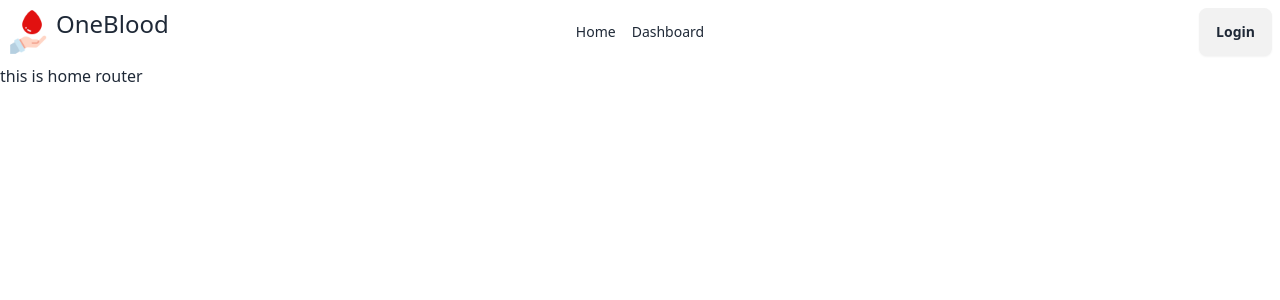
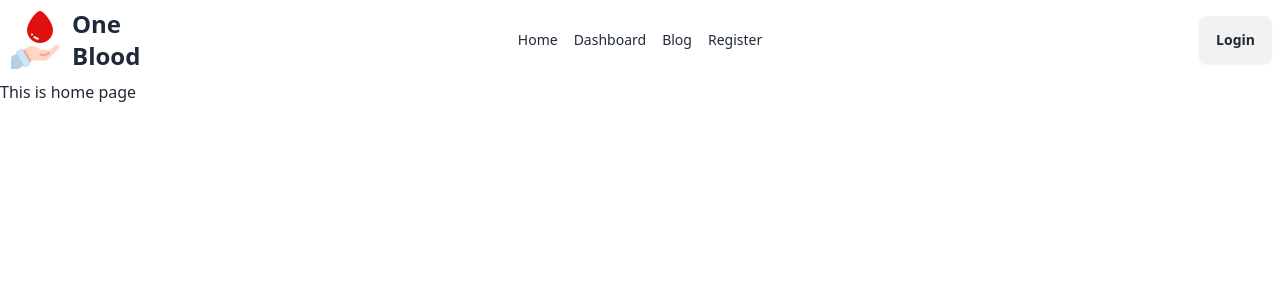
Before and after one commit to shorif2/blood-donation-application-client, a React (Vite) app: page / in a window 1280 px wide. Shown: the top 300 px of the page. Built offline with nearby package versions, Linux system fonts and the light colour scheme.

Commit message:
Home page created

```diff
--- a/src/components/Navbar/Navbar.jsx
+++ b/src/components/Navbar/Navbar.jsx
@@ -1,40 +1,38 @@
+import Container from "../Shared/Container";
 
 
 const Navbar = () => {
     return (
+        <Container>
             <div className="navbar bg-base-100">
             <div className="navbar-start">
                 <div className="dropdown">
                     <label tabIndex={0} className="btn btn-ghost lg:hidden">
                         <svg xmlns="http://www.w3.org/2000/svg" className="h-5 w-5" fill="none" viewBox="0 0 24 24" stroke="currentColor"><path strokeLinecap="round" strokeLinejoin="round" strokeWidth="2" d="M4 6h16M4 12h8m-8 6h16" /></svg>
                     </label>
-      <ul tabIndex={0} className="menu menu-sm dropdown-content mt-3 z-[1] p-2 shadow bg-base-100 rounded-box w-52">
-        <li><a>Item 1</a></li>
-        <li>
-          <a>Parent</a>
-          <ul className="p-2">
-            <li><a>Submenu 1</a></li>
-            <li><a>Submenu 2</a></li>
-          </ul>
-        </li>
-        <li><a>Item 3</a></li>
+                    <ul tabIndex={0} className="menu menu-sm gap-4 dropdown-content mt-3 z-[1] p-4 shadow bg-base-100 rounded-box w-52">
+                        <li>Home</li>
+                        <li>Dashboard</li>
                     </ul>
                 </div>
-    <div className="flex ">
-        <img className="w-12" src="/public/blood.png" alt="OneBlood Flow logo" />
-    <h2 className="text-2xl">OneBlood</h2>
+                <div className="flex justify-center items-center">
+                    <img className="w-16" src="/public/blood.png" alt="OneBlood Flow logo" />
+                    <h2 className="text-2xl font-semibold">One<br />Blood</h2>
                 </div>
             </div>
             <div className="navbar-center hidden lg:flex">
                 <ul className="menu menu-horizontal gap-4">
                     <li>Home</li>
                     <li>Dashboard</li>
+                    <li>Blog</li>
+                    <li>Register</li>
                 </ul>
             </div>
             <div className="navbar-end">
                 <a className="btn">Login</a>
             </div>
         </div>
+        </Container>
     );
 };
 
--- /dev/null
+++ b/src/components/Shared/Container.jsx
@@ -0,0 +1,11 @@
+
+
+const Container = ({children}) => {
+    return (
+        <div className="container mx-auto">
+            {children}
+        </div>
+    );
+};
+
+export default Container;
--- /dev/null
+++ b/src/pages/Home/Home.jsx
@@ -0,0 +1,11 @@
+
+
+const Home = () => {
+    return (
+        <div>
+            This is home page
+        </div>
+    );
+};
+
+export default Home;
--- a/src/router/Router.jsx
+++ b/src/router/Router.jsx
@@ -2,6 +2,7 @@ import {
     createBrowserRouter,
   } from "react-router-dom";
 import MainLayout from "../layout/MainLayout";
+import Home from "../pages/Home/Home";
 
 
   const router = createBrowserRouter([
@@ -11,8 +12,8 @@ import MainLayout from "../layout/MainLayout";
       children: [
         {
             path: "/",
-            element: 'this is home router'
-        }
+            element: <Home></Home>
+        },
       ]
     },
   ]);
```
Also changed, not shown: src/pages/extra.jsx (deleted). Lines whose indentation alone changed are shown as unchanged.
